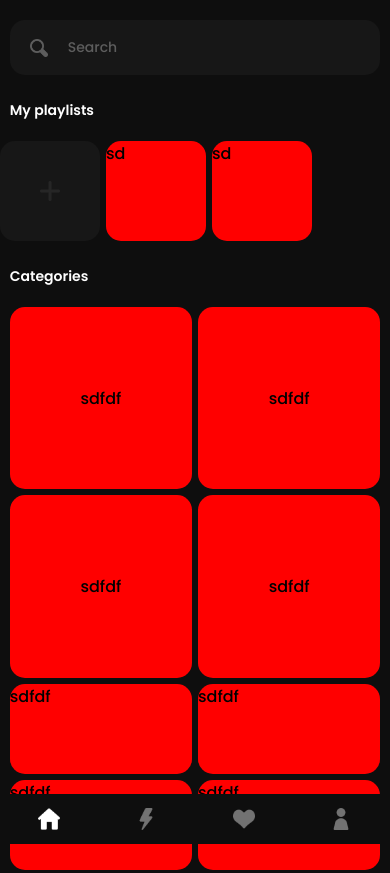
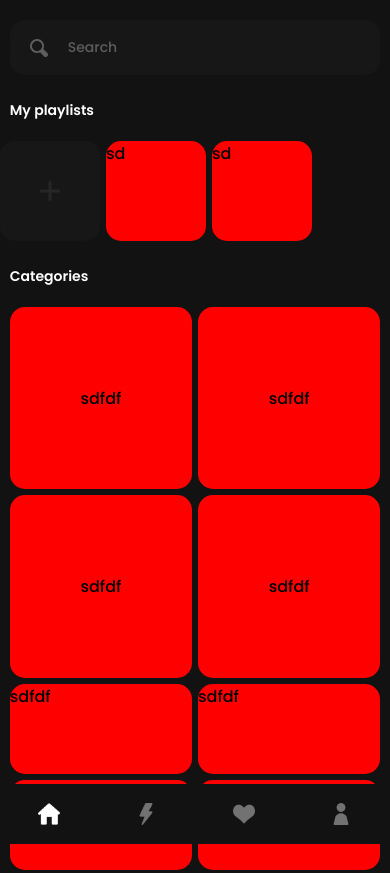
Before and after one commit to chocolatebox1905/sneak, a plain HTML site: page home.html in a window 390 px wide. Shown: the top 873 px of the page. Drawn offline with nearby package versions, Linux system fonts and the light colour scheme.

Commit message:
Add files via upload

```diff
--- a/style/home.scss
+++ b/style/home.scss
@@ -5,7 +5,7 @@
 }
 
 $font: 'Poppins', 'sans-serif';
-$bgColor: #0E0E0E;
+$bgColor: #121212;
 $greyColor: #888888;
 
 body {
@@ -32,7 +32,6 @@ body {
         }
 
         #search-container {
-            background-color: red;
             width: 95%;
             margin: 0 auto;
             margin-top: 20px;
--- a/style/navigation.scss
+++ b/style/navigation.scss
@@ -9,7 +9,7 @@ a {
 }
 
 $font: 'Poppins', 'sans-serif';
-$bgColor: #0E0E0E;
+$bgColor: #121212;
 $greyColor: #888888;
 
 @media only screen and (max-width: 767px) {
@@ -22,7 +22,7 @@ $greyColor: #888888;
         width: 100%;
         display: flex;
         justify-content: space-around;
-        height: 50px;
+        height: 60px;
 
         .nav-a {
             width: 100%;
```
Also changed, not shown: style/home.css, style/navigation.css, 1 other file.
